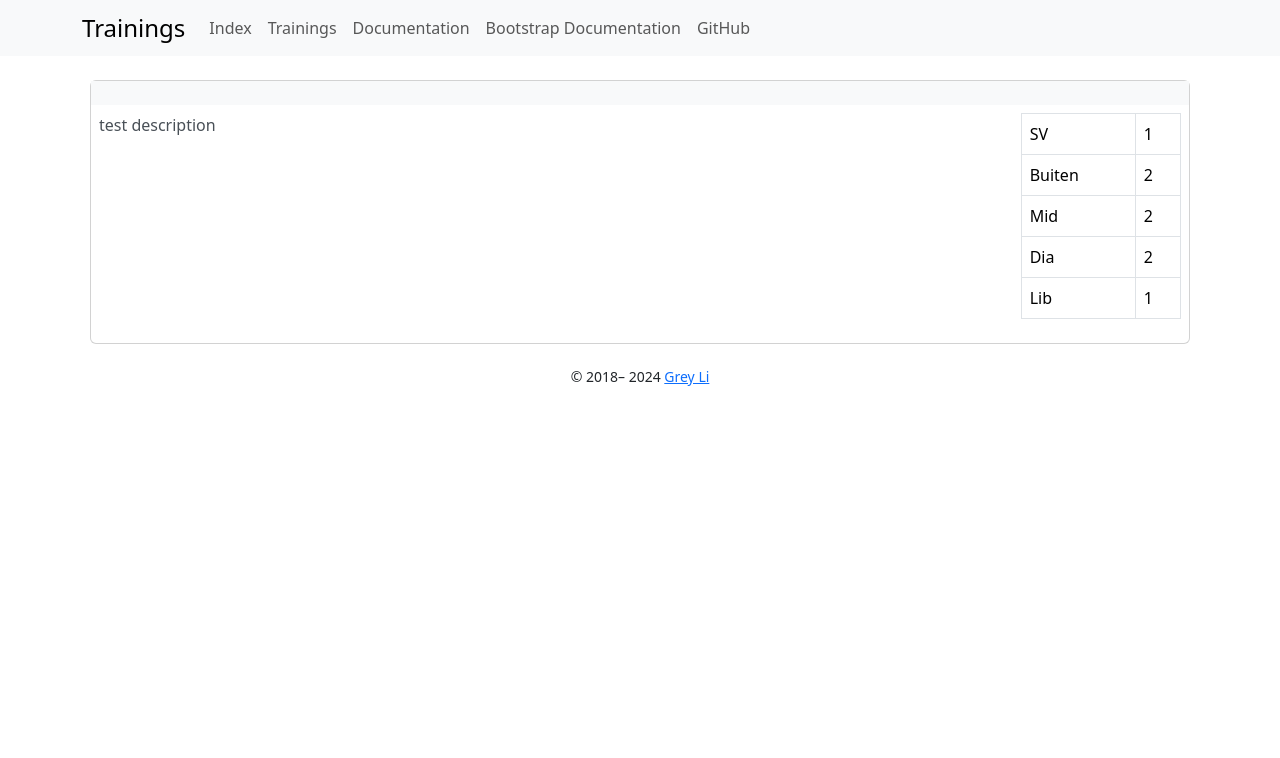
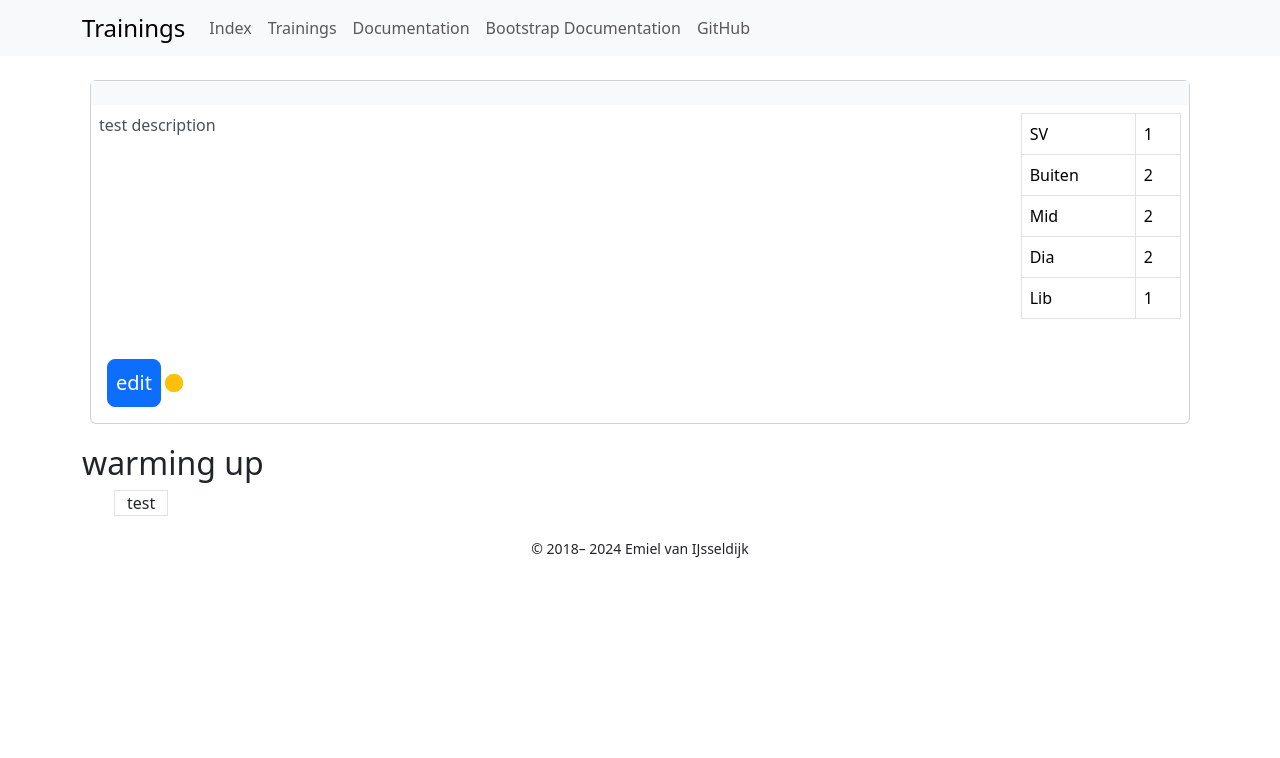
Before and after one commit to mielski/volleyapp, a Flask app: template templates/training_details_view.html in a window 1280 px wide. Shown: the top 758 px of the page. Run offline with Flask 3, Linux system fonts and the light colour scheme; the template is opened without the code that fills it, so the values that code supplies are empty; some libraries are stand-ins or nearby versions.

Commit message:
added custom.css changed footer added description field in manual records in database_operations.py (wip) styling for the exercises in training_details_view.html

```diff
--- /dev/null
+++ b/static/custom.css
@@ -0,0 +1,3 @@
+.training_card__date {
+    color: goldenrod;
+}
--- a/templates/base.html
+++ b/templates/base.html
@@ -8,6 +8,7 @@
   <title>{{ title }}</title>
   <link rel="icon" href="{{ url_for('static', filename='favicon.ico') }}">
   {{ bootstrap.load_css() }}
+  <link rel="stylesheet" href="{{ url_for('static', filename='custom.css') }}">
   <style>
       pre {
           background: #ddd;
@@ -57,8 +58,7 @@
   {% block footer %}
     <small> &copy; 2018–
       <script>document.write(new Date().getFullYear())</script>
-      <a href="https://github.com/greyli">Grey Li</a>
-    </small>
+      Emiel van IJsseldijk</small>
   {% endblock %}
 </footer>
 
--- a/templates/training_details_view.html
+++ b/templates/training_details_view.html
@@ -1,19 +1,20 @@
 {% extends 'base.html' %}
 {% from 'bootstrap5/form.html' import render_form, render_field, render_form_row %}
+{% from 'bootstrap5/utils.html' import render_icon %}
 
 {% block content %}
 
   <div class="card card-dark m-2">
     <div class="d-flex justify-content-between align-items-center bg-light p-2">
       <h4 class="card-title">{{ training.title }} </h4>
-      <h4 class="card-subtitle text-secondary text-opacity-50">{{ training.training_date.date() }}</h4>
+      <h4 class="card-subtitle text-opacity-50 training_card__date">{{ training.training_date.date() }}</h4>
     </div>
     <div class="row p-2">
       <div class="col">
         <p class="card-text text-light-emphasis"> test description</p>
       </div>
       <div class="col col-sm-2">
-        <table class="table table-bordered">
+        <table class="table table-bordered d-none d-lg-table">
           <tbody>
           <tr>
             <td>SV</td>
@@ -39,5 +40,16 @@
         </table>
       </div>
     </div>
+    <div class="justify-content-evenly m-3">
+      <button class="btn btn-primary btn-lg p-2" style>edit</button>
+      <button class="btn btn-warning btn-lg p-2" href="#">{{ render_icon('trash') }}</button>
+    </div>
+  </div>
+  <h2>warming up</h2>
+  <div class="row m-2">
+    <div class="col-auto">
+    </div>
+  <div class="col-auto border">test</div>
+
   </div>
 {% endblock %}
```
Also changed, not shown: database_operations.py (+5 -2 lines).
